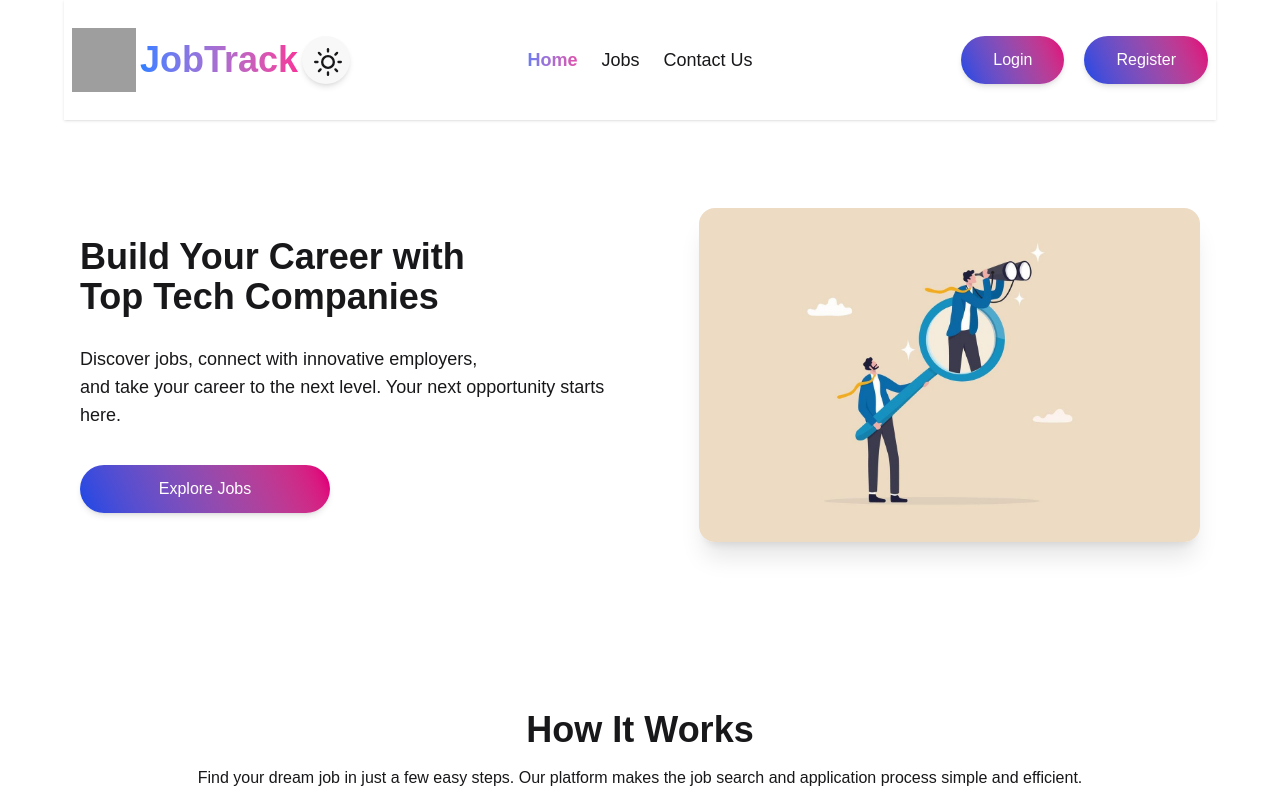
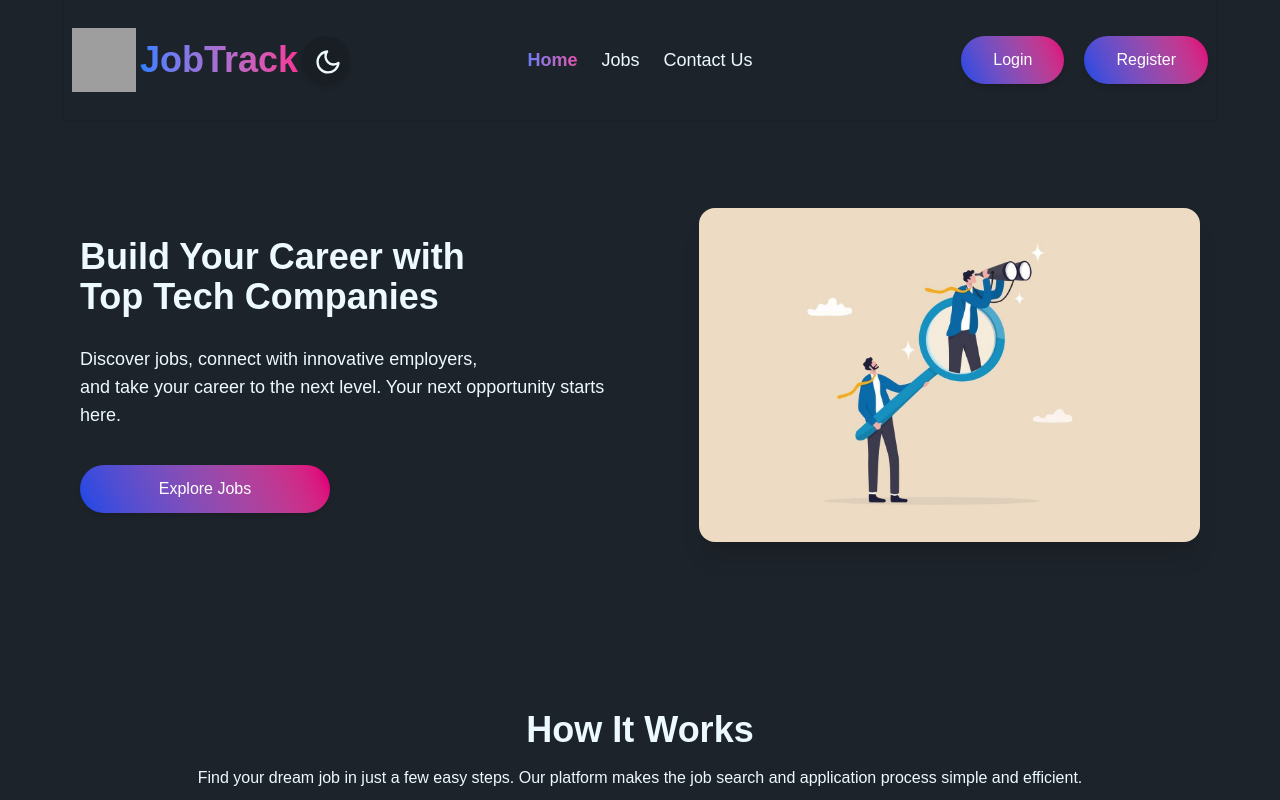
Before and after one commit to shafayatGit/Job-Track, a React (Vite) app: page / in a window 1280 px wide. Shown: the top 800 px of the page. Built offline with nearby package versions, Linux system fonts and the light colour scheme; no server answers; grey boxes are pictures that could not be loaded.

Commit message:
env added

```diff
--- a/src/Components/Navber.jsx
+++ b/src/Components/Navber.jsx
@@ -1,8 +1,6 @@
 import React, { useContext } from "react";
 import { Link, NavLink, useLocation, useNavigate } from "react-router";
 import ThemeToggle from "./ThemeToggle";
-// import { valueContext } from "../MainLayout/MainLayout";
-import { FaUserCircle } from "react-icons/fa";
 import { AuthContext } from "./AuthContext";
 // import { AuthContext } from "../Provider/AuthProvider";
 
--- a/src/Components/ThemeContext.jsx
+++ b/src/Components/ThemeContext.jsx
@@ -4,7 +4,7 @@ export const ThemeContext = createContext();
 
 export const ThemeProvider = ({ children }) => {
   const [theme, setTheme] = useState(
-    () => localStorage.getItem("theme") || "light"
+    () => localStorage.getItem("theme") || "dark"
   );
 
   useEffect(() => {
--- a/src/Pages/SignUp.jsx
+++ b/src/Pages/SignUp.jsx
@@ -28,12 +28,10 @@ const SignUp = () => {
 
   const handleGoogleSignUp = () => {
     // console.log("google");
-
     signInWithPopup(auth, provider)
       .then((result) => {
         setUser(result.user);
         navigate("/");
-
         console.log(result);
       })
       .catch((error) => console.log(error));
```
